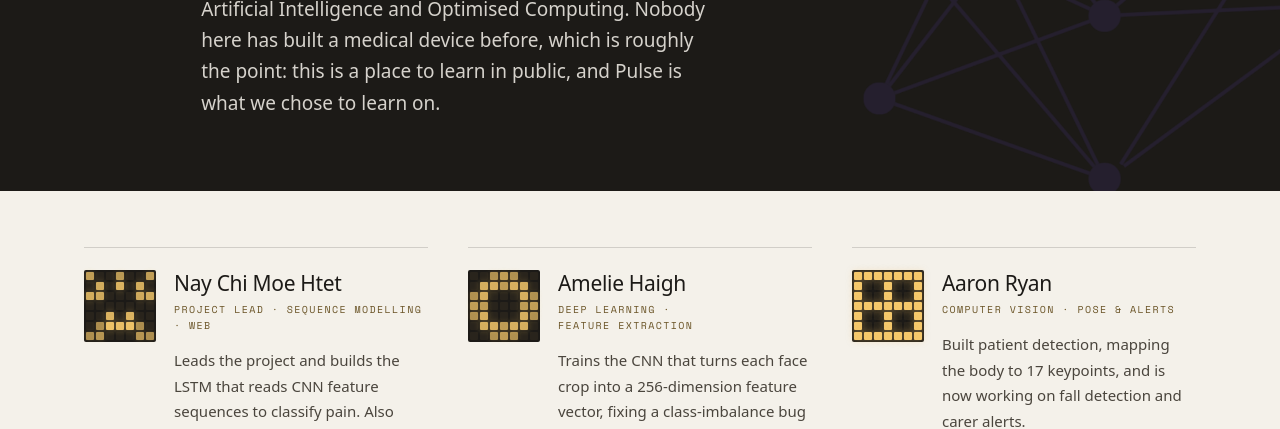
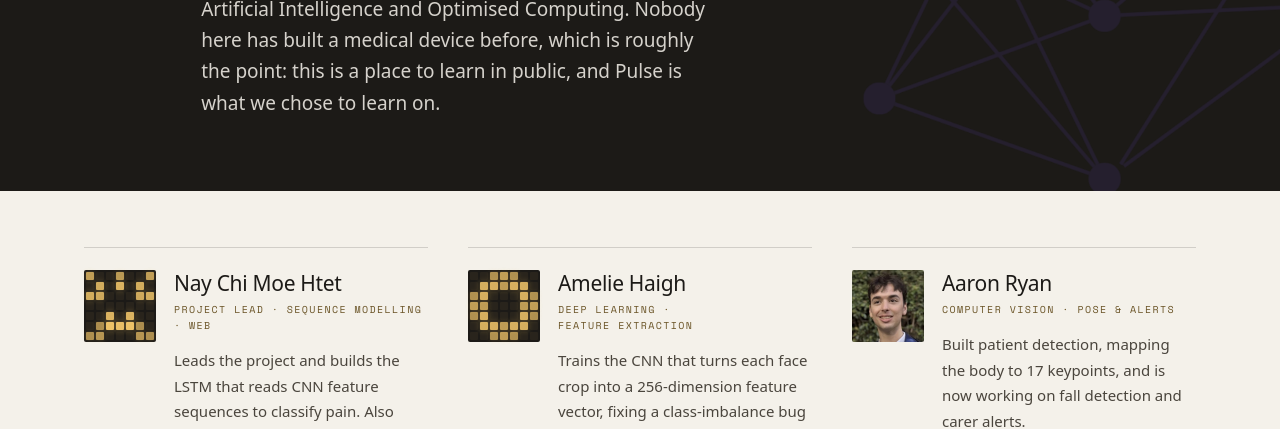
Before and after one commit to nayc-599/pulse_portfolio, an Eleventy site: page team.html in a window 1280 px wide. Shown: the part 386-815 px from the top of the page. Built offline with nearby package versions, Linux system fonts and the light colour scheme; Eleventy itself is replaced by a stand-in of ours; files that its build step writes are made by us from their sources; a web font is replaced by a local one.

Commit message:
Upload aaron

```diff
--- a/team.html
+++ b/team.html
@@ -51,9 +51,7 @@ ogDescription: "Five students, one evening a week, inside Monash DeepNeuron."
         </span>
       </li>
       <li class="rule-top" style="display:flex;flex-wrap:wrap;align-items:stretch;gap:14px 18px;padding-top:22px;min-width:0">
-        <span class="pixel-grid" data-pixel-grid data-pattern="lattice" data-n="7" style="flex:0 0 72px;width:72px;height:72px">
-          <span class="pixel-grid__cells" style="display:grid;grid-template-columns:repeat(7,8px);grid-auto-rows:8px;gap:2px"></span>
-        </span>
+        <img src="/media/aaron-avatar.jpg" alt="Aaron Ryan" width="72" height="72" loading="lazy" style="flex:0 0 72px;width:72px;height:72px;aspect-ratio:1;object-fit:cover;border-radius:2px;display:block" />
         <span style="flex:1 1 180px;min-width:0;display:flex;flex-direction:column;gap:14px">
           <span style="display:flex;flex-direction:column;gap:6px">
             <span style="font:500 21px/1.25 var(--font-sans);font-size:clamp(19px,calc(19px + (100vw - 320px) * 0.125),21px);letter-spacing:-0.015em;text-wrap:balance">Aaron Ryan</span>
```
Also changed, not shown: media/aaron-avatar.jpg (added), media/aaron.png (added).
